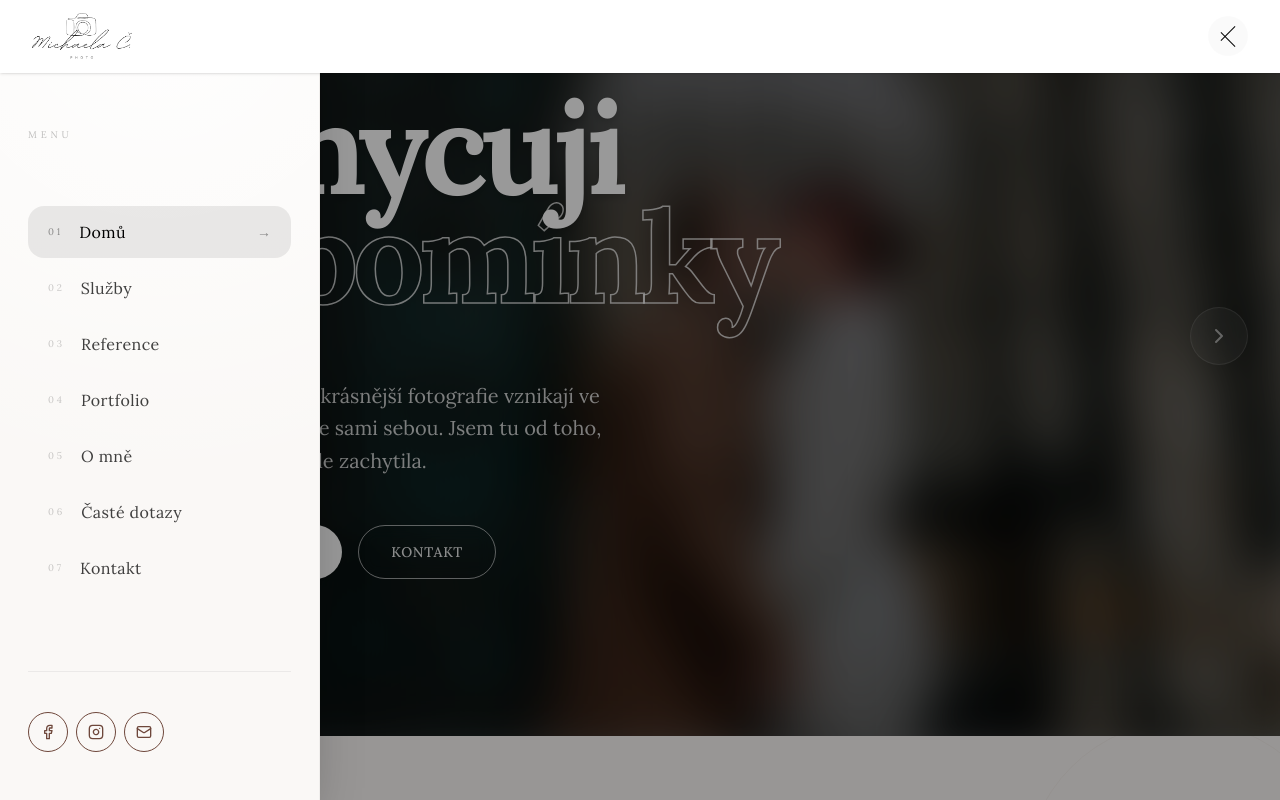
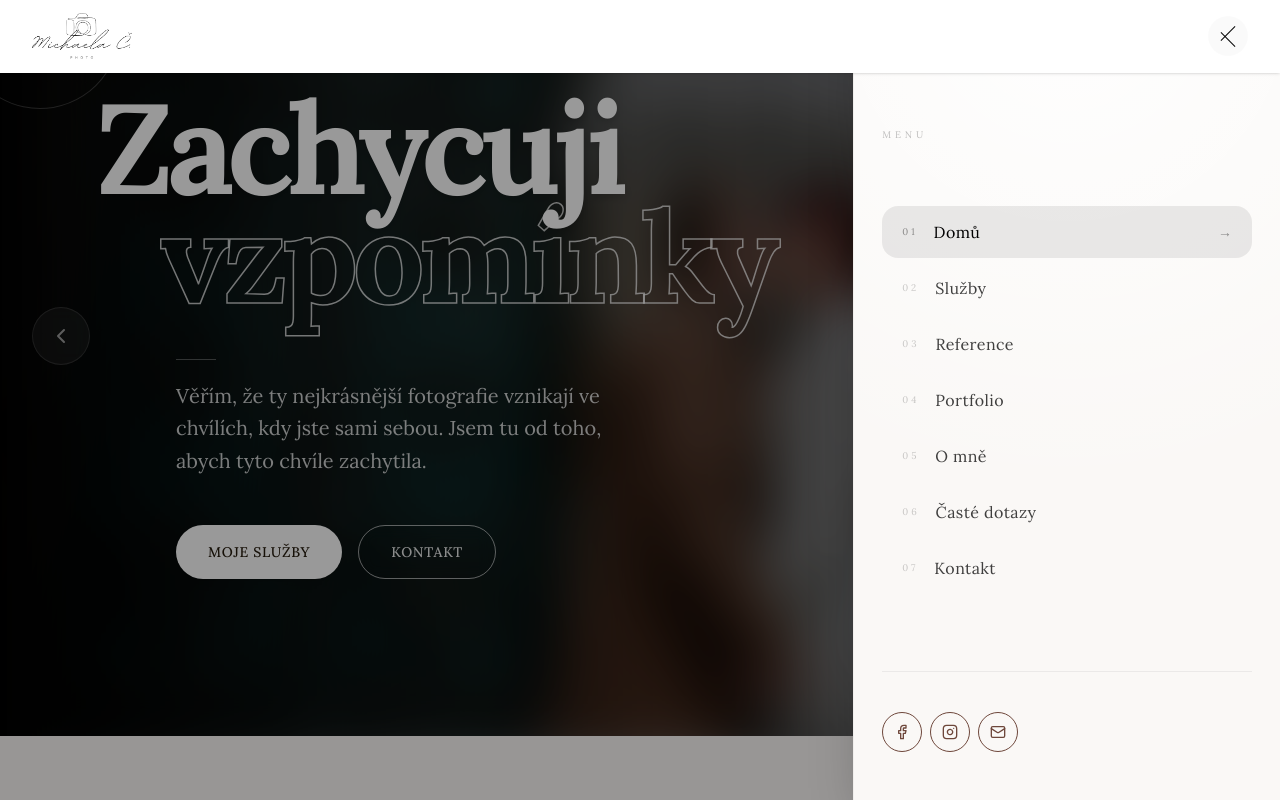
Before and after one commit to Michal-soukrome/michaelacizkova, a Next.js app: page / in a window 1280 px wide. Both pictures are taken after a click on the button 1228 px from the left and 36 px from the top of the page. Shown: the top 800 px of the page. Built offline with nearby package versions, Linux system fonts and the light colour scheme.

Commit message:
robots + sitemap, dalsi mensi upravy

```diff
--- /dev/null
+++ b/src/app/robots.ts
@@ -0,0 +1,6 @@
+export default function robots() {
+  return {
+    rules: [{ userAgent: "*", allow: "/" }],
+    sitemap: "https://michaelacizkova.cz/sitemap.xml",
+  };
+}
--- /dev/null
+++ b/src/app/sitemap.ts
@@ -0,0 +1,3 @@
+export default function sitemap() {
+  return [{ url: "https://michaelacizkova.cz/" }];
+}
--- a/src/components/Contact.tsx
+++ b/src/components/Contact.tsx
@@ -222,8 +222,9 @@ export default function Contact() {
 
               <form
                 ref={formRef}
+                id="contact-form"
                 onSubmit={handleSubmit}
-                className="relative bg-cream/30 border-2 border-brown/40 p-8 md:p-12 rounded-xl"
+                className="relative bg-cream/30 border-2 border-brown/40 p-8 md:p-12 rounded-xl scroll-mt-20"
               >
                 <div className="space-y-6">
                   <div className="grid grid-cols-1 md:grid-cols-2 gap-6">
--- a/src/components/Header.tsx
+++ b/src/components/Header.tsx
@@ -187,10 +187,10 @@ export default function Header() {
       <AnimatePresence>
         {isOpen && (
           <motion.aside
-            className="fixed inset-y-0 left-0 w-full md:w-80 bg-[#faf8f6] z-40 border-r border-black/4 shadow-2xl flex flex-col"
-            initial={{ x: "-100%" }}
+            className="fixed inset-y-0 right-0 w-full md:w-2/6 bg-[#faf8f6] z-40 border-l border-black/4 shadow-2xl flex flex-col"
+            initial={{ x: "100%" }}
             animate={{ x: 0 }}
-            exit={{ x: "-100%" }}
+            exit={{ x: "100%" }}
             transition={{ type: "spring", stiffness: 280, damping: 32 }}
             onPointerDown={handleDragStart}
             onPointerUp={handleDragEnd}
--- a/src/components/Services.tsx
+++ b/src/components/Services.tsx
@@ -469,7 +469,7 @@ export default function Services() {
                       );
                       setTimeout(() => {
                         document
-                          .getElementById("contact")
+                          .getElementById("contact-form")
                           ?.scrollIntoView({ behavior: "smooth" });
                       }, 300);
                     }}
```
Also changed, not shown: tree.txt.
